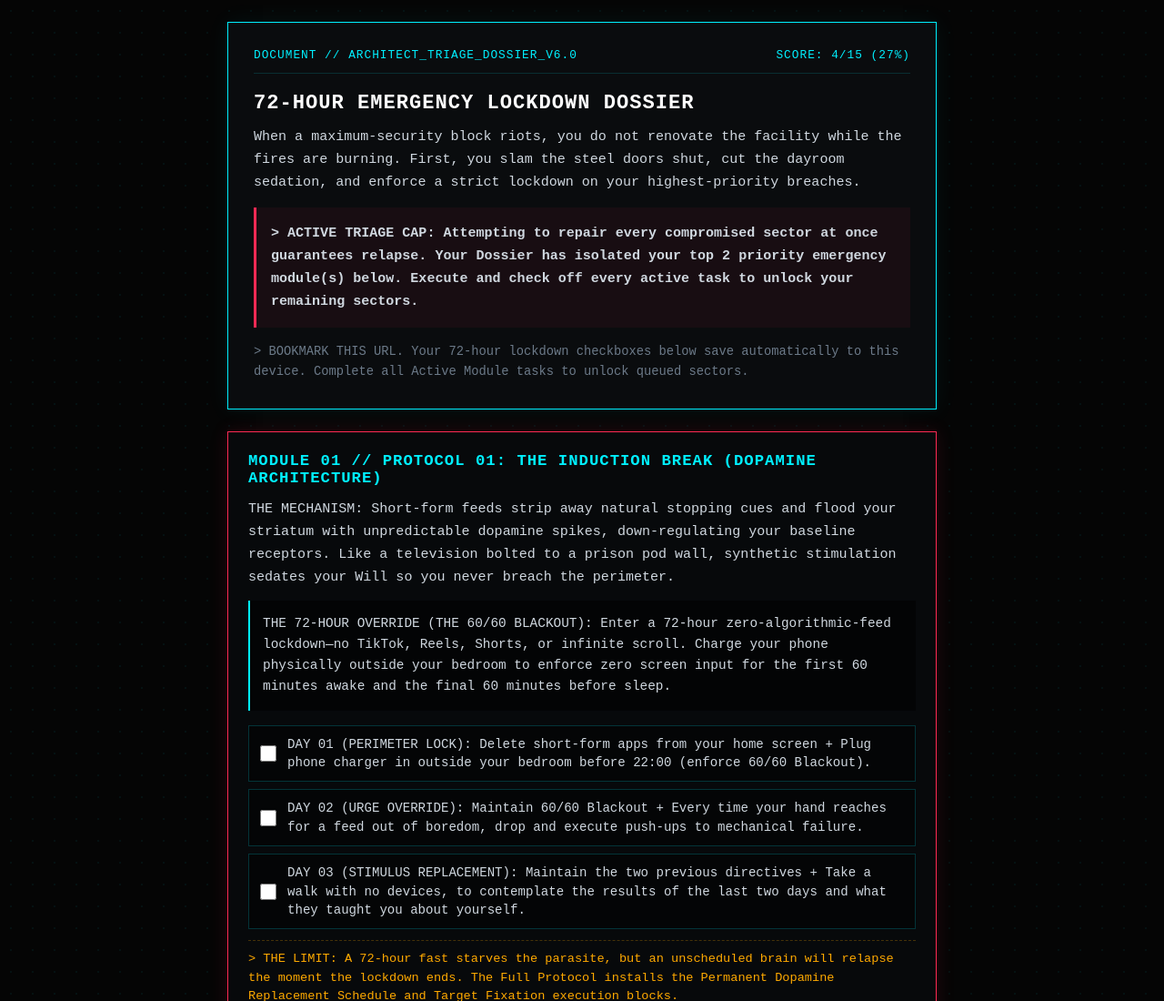
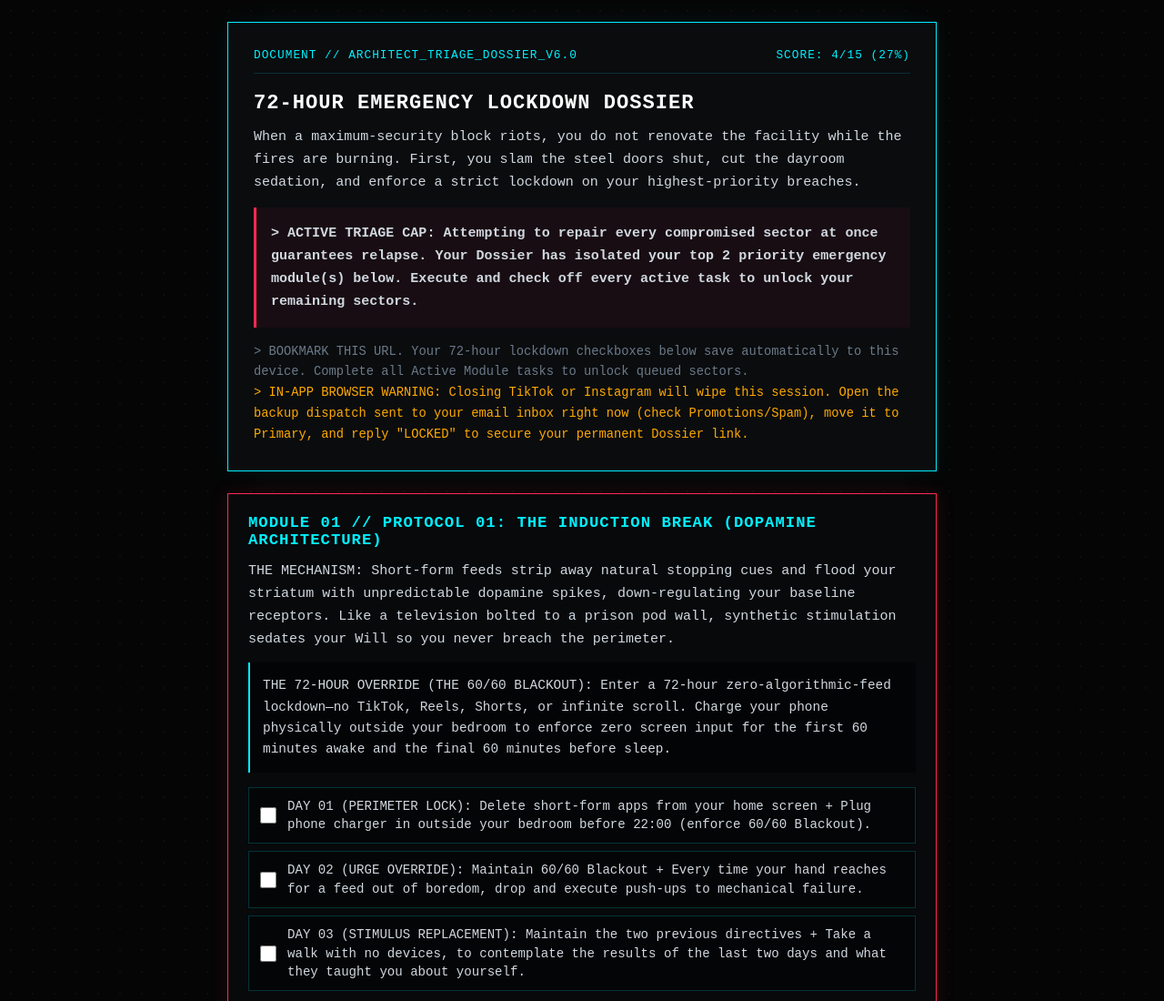
Before and after one commit to tomasban1/thearchitectprotocol, a plain HTML site: page dossier.html in a window 1280 px wide. Shown: the top 1100 px of the page at 91% size. Drawn offline with Linux system fonts and the light colour scheme.

Commit message:
Update dossier.html
Updated for email spam avoidance

```diff
--- a/dossier.html
+++ b/dossier.html
@@ -238,6 +238,7 @@
     </div>
     <div id="believer-warning" class="contradiction-banner hidden"></div>
     <p style="margin-bottom:0; font-size:0.86rem; color:var(--muted);">> BOOKMARK THIS URL. Your 72-hour lockdown checkboxes below save automatically to this device. Complete all Active Module tasks to unlock queued sectors.</p>
+    <p style="margin-bottom:0; font-size:0.86rem; color:var(--amber);">> IN-APP BROWSER WARNING: Closing TikTok or Instagram will wipe this session. Open the backup dispatch sent to your email inbox right now (check Promotions/Spam), move it to Primary, and reply "LOCKED" to secure your permanent Dossier link.</p>
   </div>
 
   <div id="unlock-banner" class="unlock-banner hidden">
```
